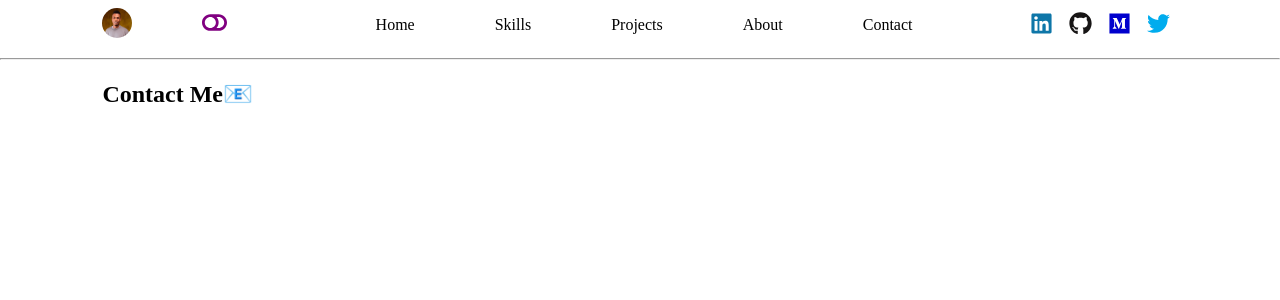
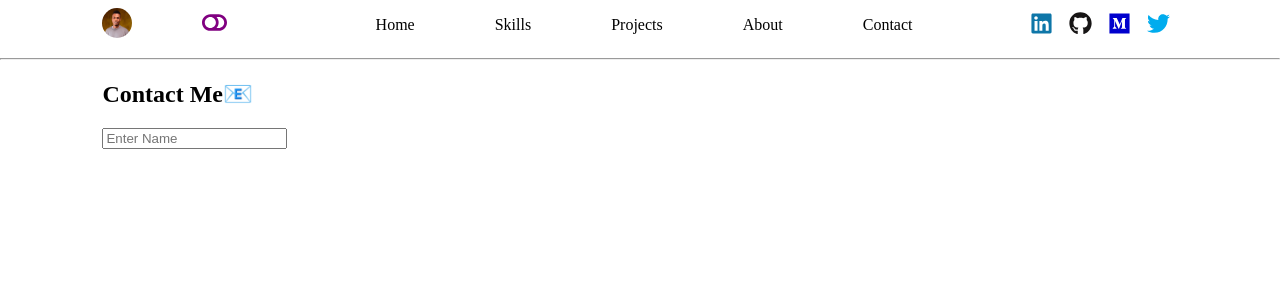
Before and after one commit to brytebee/portfolio, a React (Create React App) app: page /contact in a window 1280 px wide. Shown: the top 300 px of the page. Built offline with nearby package versions, Linux system fonts and the light colour scheme.

Commit message:
:white_check_mark: Add Name input
Added a name input box

```diff
--- a/src/pages/Contact.jsx
+++ b/src/pages/Contact.jsx
@@ -3,7 +3,9 @@ import React from 'react';
 const Contact = () => (
   <div className="gen-padding">
     <h2>Contact Me📧</h2>
-    <form action="" method="post"></form>
+    <form action="" method="post">
+      <input type="text" placeholder="Enter Name" />
+    </form>
   </div>
 );
 
```
